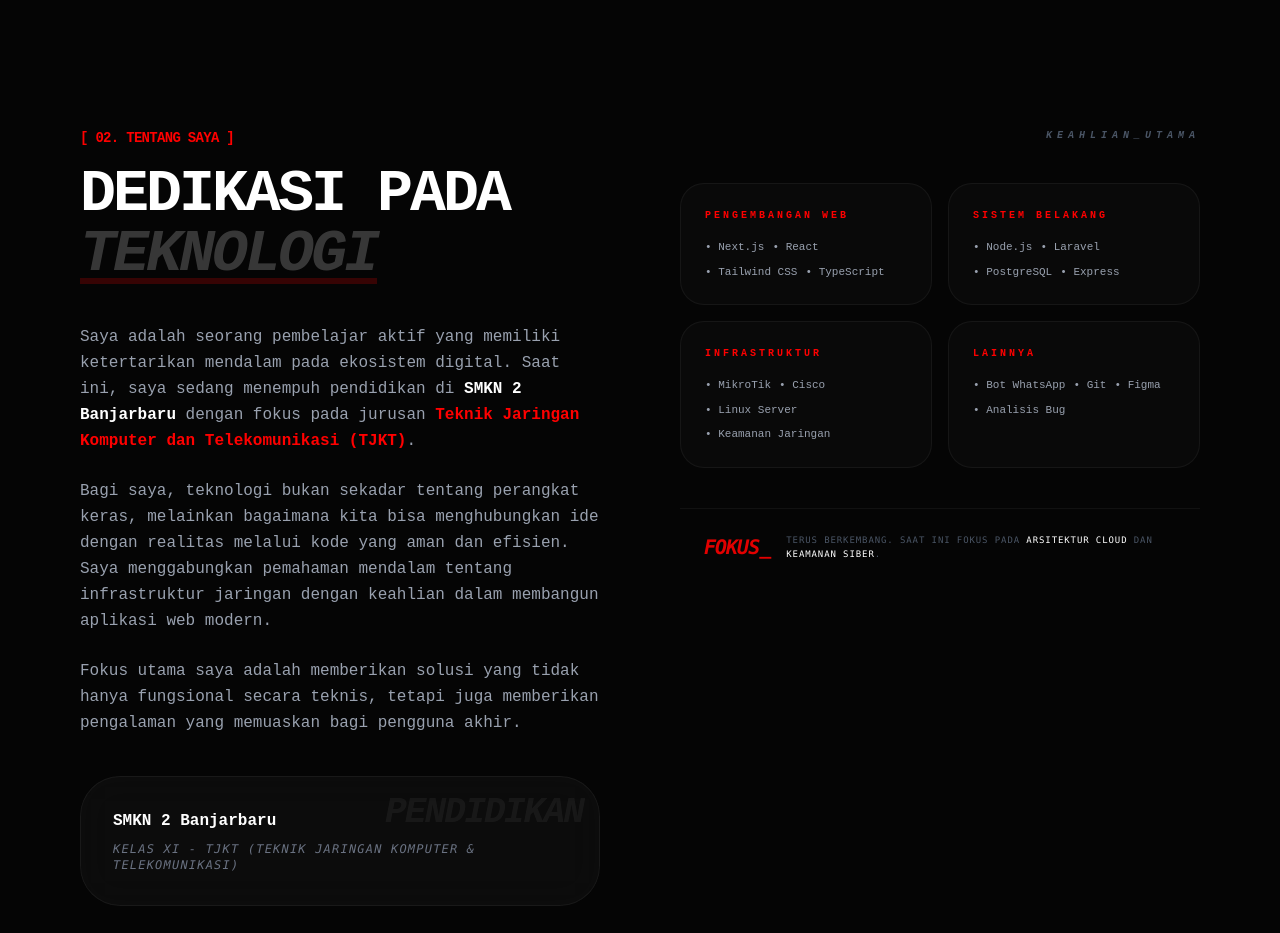
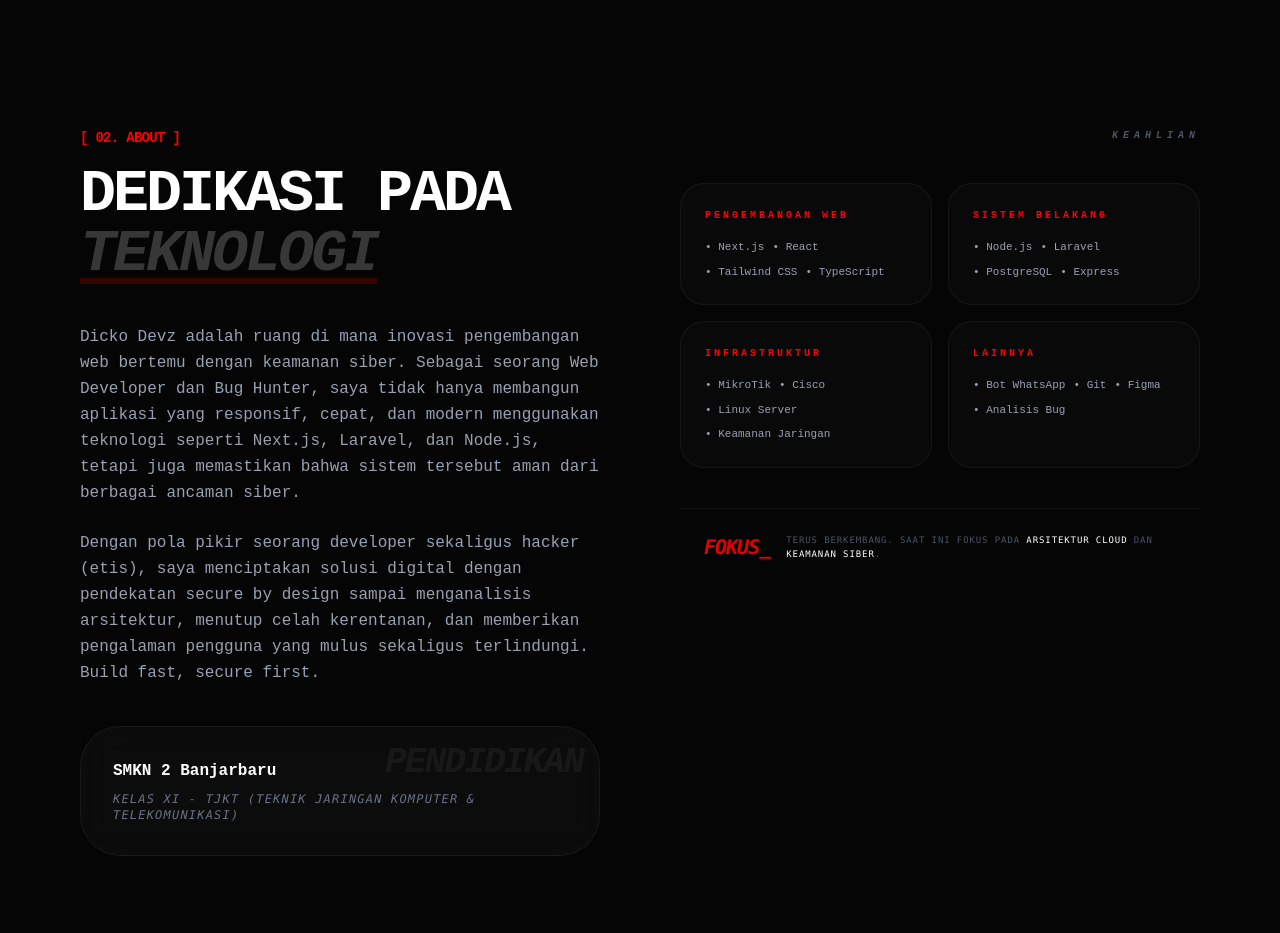
Before and after one commit to BotKtps/dickodevzz, a Next.js app: page / in a window 1280 px wide. Shown: the part 820-1753 px from the top of the page. Built offline with nearby package versions, Linux system fonts and the light colour scheme.

Commit message:
Update About.tsx

```diff
--- a/components/About.tsx
+++ b/components/About.tsx
@@ -22,7 +22,7 @@ export default function About() {
         >
           <div>
             <h2 className="text-crimson font-bold text-sm tracking-[0.4em] uppercase mb-4 tracking-tighter">
-              [ 02. Tentang Saya ]
+              [ 02. About ]
             </h2>
             <h3 className="text-4xl md:text-6xl font-black uppercase leading-none tracking-tighter">
               DEDIKASI PADA <br /> <span className="text-white opacity-20 italic underline decoration-crimson underline-offset-8">TEKNOLOGI</span>
@@ -31,13 +31,10 @@ export default function About() {
 
           <div className="space-y-6 text-gray-400 text-sm md:text-base leading-relaxed">
             <p>
-              Saya adalah seorang pembelajar aktif yang memiliki ketertarikan mendalam pada ekosistem digital. Saat ini, saya sedang menempuh pendidikan di <span className="text-white font-bold">SMKN 2 Banjarbaru</span> dengan fokus pada jurusan <span className="text-crimson font-bold">Teknik Jaringan Komputer dan Telekomunikasi (TJKT)</span>.
+            Dicko Devz adalah ruang di mana inovasi pengembangan web bertemu dengan keamanan siber. Sebagai seorang Web Developer dan Bug Hunter, saya tidak hanya membangun aplikasi yang responsif, cepat, dan modern menggunakan teknologi seperti Next.js, Laravel, dan Node.js, tetapi juga memastikan bahwa sistem tersebut aman dari berbagai ancaman siber.
             </p>
             <p>
-              Bagi saya, teknologi bukan sekadar tentang perangkat keras, melainkan bagaimana kita bisa menghubungkan ide dengan realitas melalui kode yang aman dan efisien. Saya menggabungkan pemahaman mendalam tentang infrastruktur jaringan dengan keahlian dalam membangun aplikasi web modern.
-            </p>
-            <p>
-              Fokus utama saya adalah memberikan solusi yang tidak hanya fungsional secara teknis, tetapi juga memberikan pengalaman yang memuaskan bagi pengguna akhir.
+            Dengan pola pikir seorang developer sekaligus hacker (etis), saya menciptakan solusi digital dengan pendekatan secure by design sampai menganalisis arsitektur, menutup celah kerentanan, dan memberikan pengalaman pengguna yang mulus sekaligus terlindungi. Build fast, secure first.
             </p>
           </div>
 
@@ -52,7 +49,7 @@ export default function About() {
         {/* KOLOM KANAN: KEAHLIAN TEKNIS */}
         <div className="space-y-8">
           <h2 className="text-[10px] text-gray-600 font-black tracking-[0.5em] mb-10 uppercase text-right italic">
-            Keahlian_Utama
+            Keahlian
           </h2>
 
           <div className="grid sm:grid-cols-2 gap-4">
```
